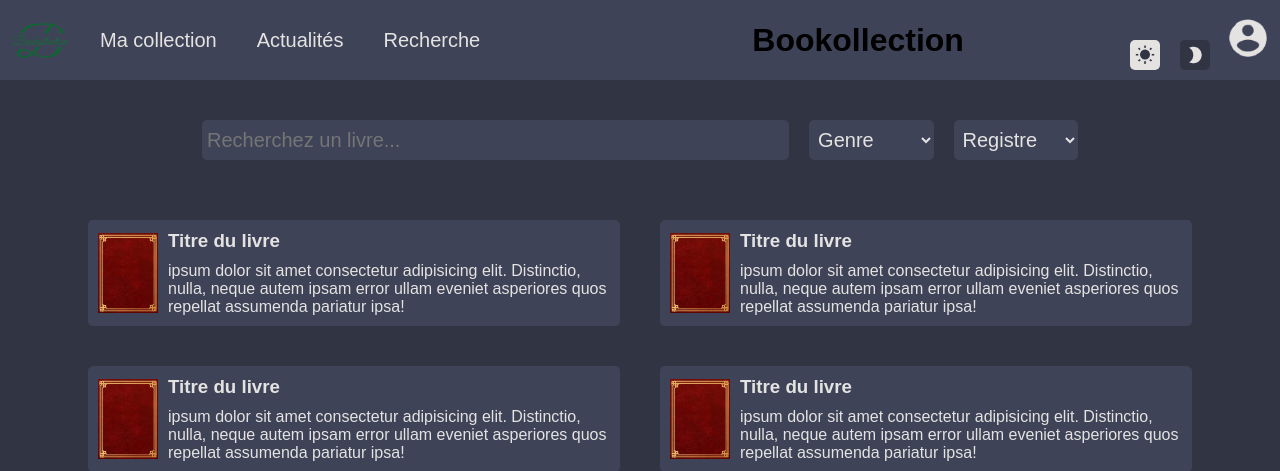
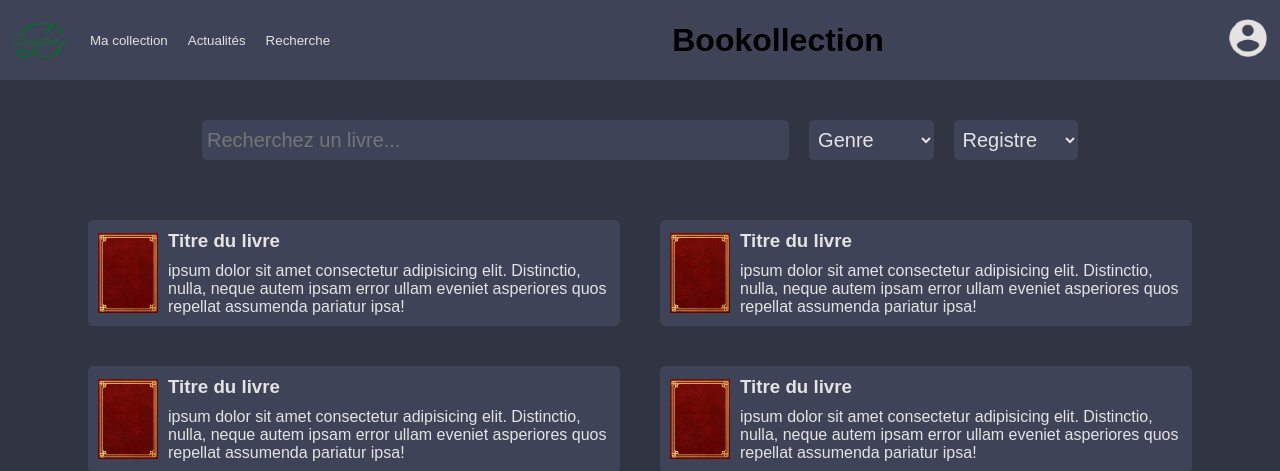
Before and after one commit to TfAplo/Bookollection, a PHP site: page /recherche.html in a window 1280 px wide. Shown: the top 471 px of the page. Run offline with PHP 8.4, Linux system fonts and the light colour scheme.

Commit message:
enelev theme dans recherche

```diff
--- a/recherche.html
+++ b/recherche.html
@@ -19,10 +19,6 @@
         <h1>Bookollection</h1>
         <a href="" class="compte"><img alt="compte" src="images/compte.png" class="compte" id="img_compte"></a>
     </header>
-    <div class="theme">
-        <a class="clair" href="javascript:void(0)"><img src="images/wb_sunny.png" alt="" width="20px"></a>
-        <a class="sombre" href="javascript:void(0)"><img src="images/brightness_2.png" alt="" width="20px"></a>
-    </div>
     <form action="">
         <input type="text" id="recherche" placeholder="Recherchez un livre...">
         <select name="genre" id="genre">
--- a/styles/recherche.css
+++ b/styles/recherche.css
@@ -61,7 +61,7 @@ nav img {
 
 /* ################################# Contenu ####################################################*/
 
-input, select{
+#recherche, select{
     border: none;
     background-color: var(--third);
     border-radius: 5px;
@@ -131,34 +131,6 @@ a{
     color: var(--fontcolor);
 }
 
-/* #################################### boutons theme #####################################" */
-
-.theme{
-    position: absolute;
-    display: flex;
-    align-items: center;
-    justify-content: center;
-    top: 0;
-    right: 30px;
-    margin: 30px;
-  }
-
-  .theme a{
-    padding: 5px;
-    margin: 10px;
-    border-radius: 5px;
-    align-items: center;
-    justify-content: center;
-    height: 20px;
-  }
-
-  .clair{
-    background-color: rgb(229, 226, 226);
-  }
-  .sombre{
-    background-color: rgb(48, 52, 67);
-  }
-
 /* #################################### responsive #####################################" */
 
 @media only screen and (max-width: 1100px){
```
